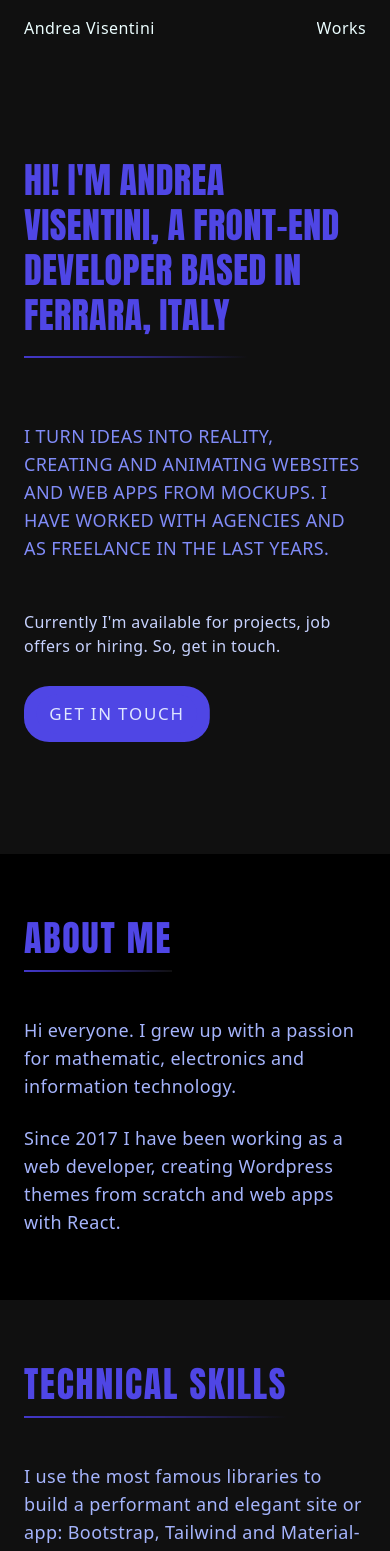
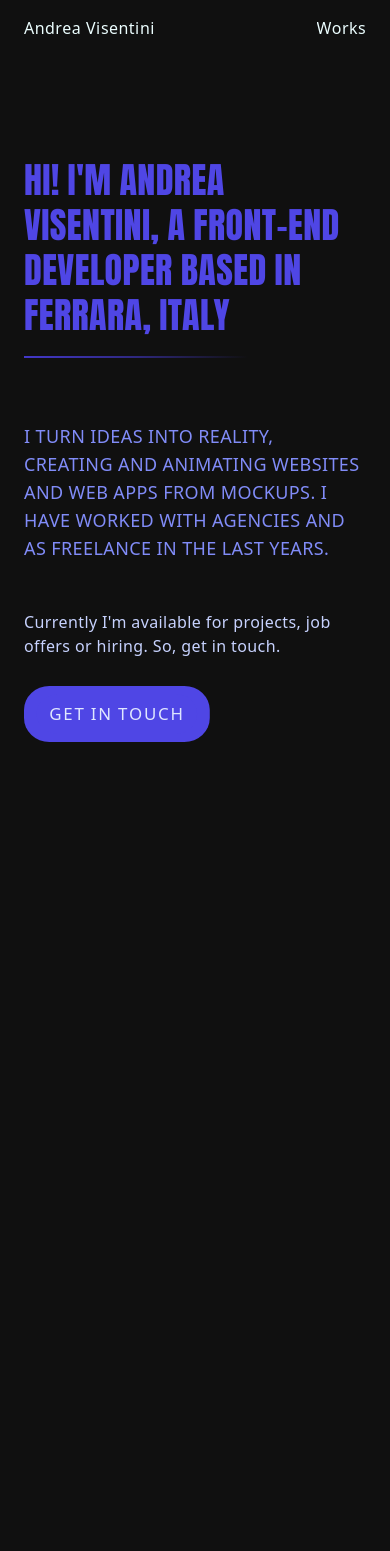
Before and after one commit to andrevis83/portfolio, a Next.js app: page / in a window 390 px wide. Shown: the top 1551 px of the page. After the commit the page ends 854 px from the top, so only its background shows below. Built offline with nearby package versions, Linux system fonts and the light colour scheme.

Commit message:
Fixed mobile bugs

```diff
--- a/components/ScrollDown.jsx
+++ b/components/ScrollDown.jsx
@@ -5,7 +5,7 @@ import { motion } from "framer-motion";
 
 import WordAnimated from './WordAnimated'
 
-const ScrollDown = ({delay = 3.5, text}) => {
+const ScrollDown = ({delay = 3.5, text, onComplete}) => {
 
   const variantsScrollIconContainer = {
     initial: { y: 8, opacity: 0 },
@@ -47,6 +47,8 @@ const ScrollDown = ({delay = 3.5, text}) => {
         variants={variantsScrollIconContainer}
         initial="initial"
         animate="animate"
+        onAnimationComplete={ onComplete }
+
       >
         <motion.div
           variants={variantsScrollIcon}
@@ -56,13 +58,15 @@ const ScrollDown = ({delay = 3.5, text}) => {
           <HiArrowDown />
         </motion.div>
       </motion.div>
-      <WordAnimated text={text} variants={variantsText} hover={{ color: '#6366f1', transition: '0.3s'}} />
+      <WordAnimated text={text} variants={variantsText} hover={{ color: '#6366f1', transition: '0.3s' }} />
     </div>
   )
 }
 
 ScrollDown.propTypes = {
-    text: PropTypes.string
+  delay: PropTypes.number,
+  onComplete: PropTypes.func,
+  text: PropTypes.string
 }
 
 export default ScrollDown
--- a/components/section/Paragraph.jsx
+++ b/components/section/Paragraph.jsx
@@ -3,7 +3,7 @@ import PropTypes from 'prop-types'
 import { motion, useAnimation } from 'framer-motion'
 import { useInView } from 'react-intersection-observer';
 
-const Paragraph = ({className, delay = 0, onComplete, scrollAnimation = false, text}) => {
+const Paragraph = ({className, delay = 0, scrollAnimation = false, text}) => {
 
     const variantsParagraph = {
         initial: { opacity: 0, rotateX: -15, y: 32},
@@ -35,36 +35,18 @@ const Paragraph = ({className, delay = 0, onComplete, scrollAnimation = false, t
         }
     }, [inView])
 
-    const paragraphOnScroll = () => {
-        return(
-                <motion.div
-                    className={`w-full ${className}`}
-                    variants={variantsParagraph}
-                    animate={animation}
-                    ref={ref}
-                >
-                    <span>{ text }</span>
-                </motion.div>
-        )
-    }
 
-    const paragraphStatic = () => {
-        return(
-            <motion.div
-                className={` w-full ${className}`}
+    return (
+        <div className="[perspective:1000px]">
+             <motion.div
+                className={`w-full ${className}`}
                 variants={variantsParagraph}
                 initial="initial"
-                animate="animate"
-                onAnimationComplete={onComplete ? onComplete : null}
+                animate={animation}
+                ref={ref}
             >
                 <span>{ text }</span>
             </motion.div>
-        )
-    }
-
-    return (
-        <div className="[perspective:1000px]">
-            { scrollAnimation ? paragraphOnScroll() : paragraphStatic() }
         </div>
     )
 }
@@ -72,7 +54,6 @@ const Paragraph = ({className, delay = 0, onComplete, scrollAnimation = false, t
 Paragraph.propTypes = {
     className: PropTypes.string,
     delay: PropTypes.number,
-    onComplete: PropTypes.func,
     scrollAnimation: PropTypes.bool,
     text: PropTypes.string
 }
--- a/pages/index.js
+++ b/pages/index.js
@@ -50,7 +50,7 @@ const Home = ({contents, projects: ProjectsList}) => {
           delay={1}
         />
         <Paragraph className="text-indigo-400 text-lg md:text-3xl uppercase mt-8 md:mt-12 md:w-5/6 md:ml-auto" text={ subtitle } delay={1} />
-        <Paragraph className="mt-12 md:mt-20 text-indigo-200 text-base md:text-2xl md:w-1/2 md:mr-auto md:pl-6 " delay={1.5} text={ getInTouch } onComplete = { () => setIsComplete(true) } />
+        <Paragraph className="mt-12 md:mt-20 text-indigo-200 text-base md:text-2xl md:w-1/2 md:mr-auto md:pl-6 " delay={1.5} text={ getInTouch } />
         <motion.div className="mt-7 md:mt-12 w-fit md:pl-6" variants={ variantCtaContainer } initial="initial" animate="animate">
           <NavLink
               href="mailto:andrea.visentini83@gmail.com"
@@ -59,7 +59,7 @@ const Home = ({contents, projects: ProjectsList}) => {
               variants={variantCtaLetters()}
           />
         </motion.div>
-        <ScrollDown text={"Scroll to know me"} />
+        <ScrollDown text={"Scroll to know me"} onComplete = { () => {setIsComplete(true)} } />
       </Section>
       { isComplete &&
           <>
```
